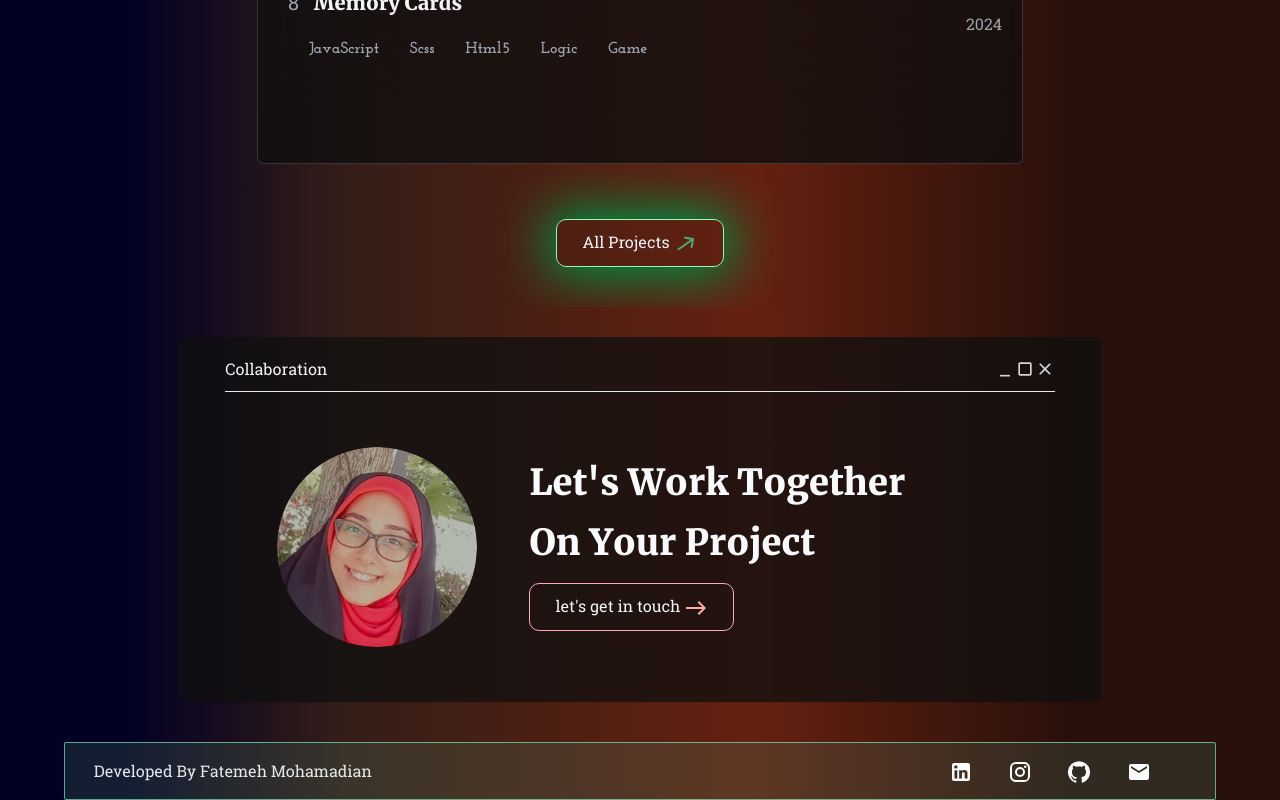
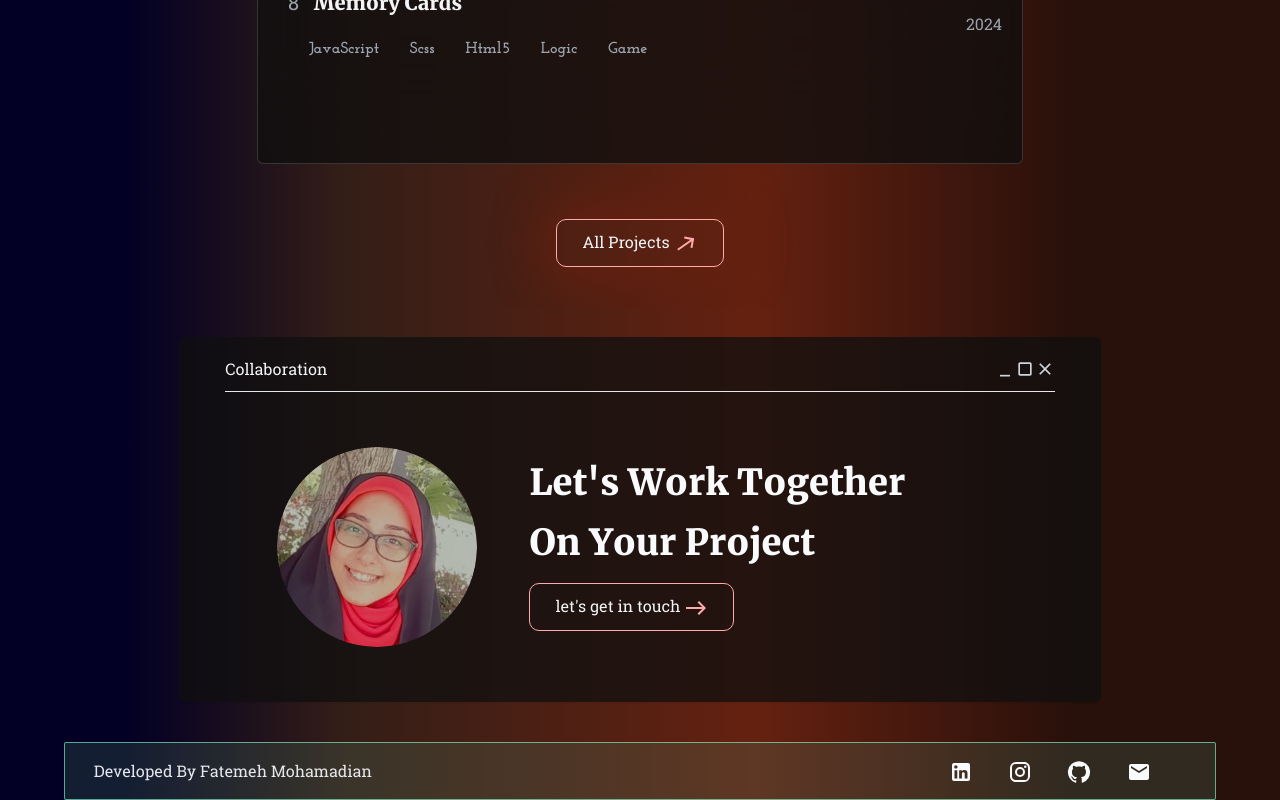
Before and after one commit to fatemeMohamadian/Portfolio_Reactjs, a React (Vite) app: page / in a window 1280 px wide. Shown: the part 3623-4423 px from the top of the page. Built offline with nearby package versions, Linux system fonts and the light colour scheme.

Commit message:
Update Probutton.tsx

```diff
--- a/src/components/Projectsec/Probutton.tsx
+++ b/src/components/Projectsec/Probutton.tsx
@@ -4,12 +4,12 @@ export default function Probutton() {
     return (
         <div className='flex flex-wrap text-gray-100 font-maintext justify-center items-center w-full lg:w-[50%]'>
             <motion.button
-                whileHover={{ scale: 1.1, backgroundColor:'rgb(1, 143, 70)' }}
+                whileHover={{ scale: 1.1, backgroundColor:'rgb(165, 54, 54)' }}
                 whileTap={{ scale: 0.9 }}
                 transition={{ type: "spring", damping: 10 }}
-                style={{ border: '1px solid rgb(140, 252, 181)',boxShadow:'0 0 50px 10px rgb(1, 143, 70) ', padding: '10px 25px', borderRadius: '10px' }}
+                style={{ border: '1px solid #ffabab',boxShadow:'0 0 50px 10px rgb(101, 33, 16) ', padding: '10px 25px', borderRadius: '10px' }}
             >
-               <a href="https://github.com/fatemeMohamadian?tab=repositories">All Projects <EastIcon style={{color:'rgb(76, 170, 122)', rotate:'-35deg'}}/></a>
+               <a href="https://github.com/fatemeMohamadian?tab=repositories">All Projects <EastIcon style={{color:'#ffabab', rotate:'-35deg'}}/></a>
             </motion.button>
         </div>
     )
```
